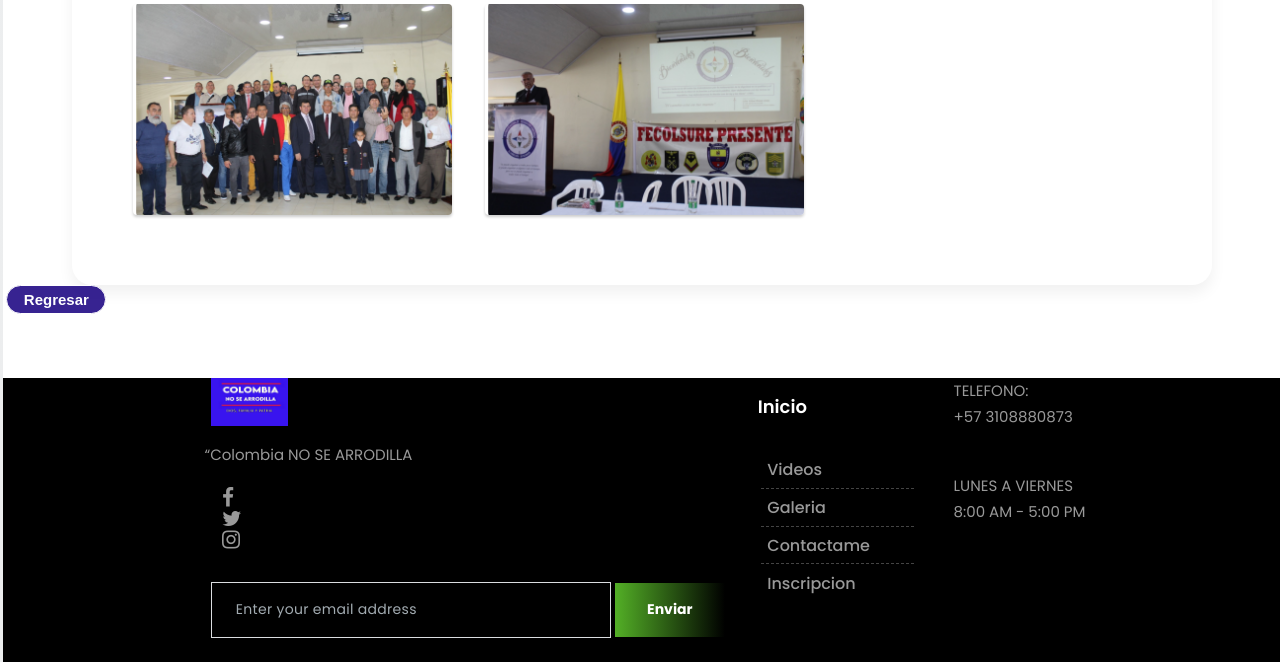
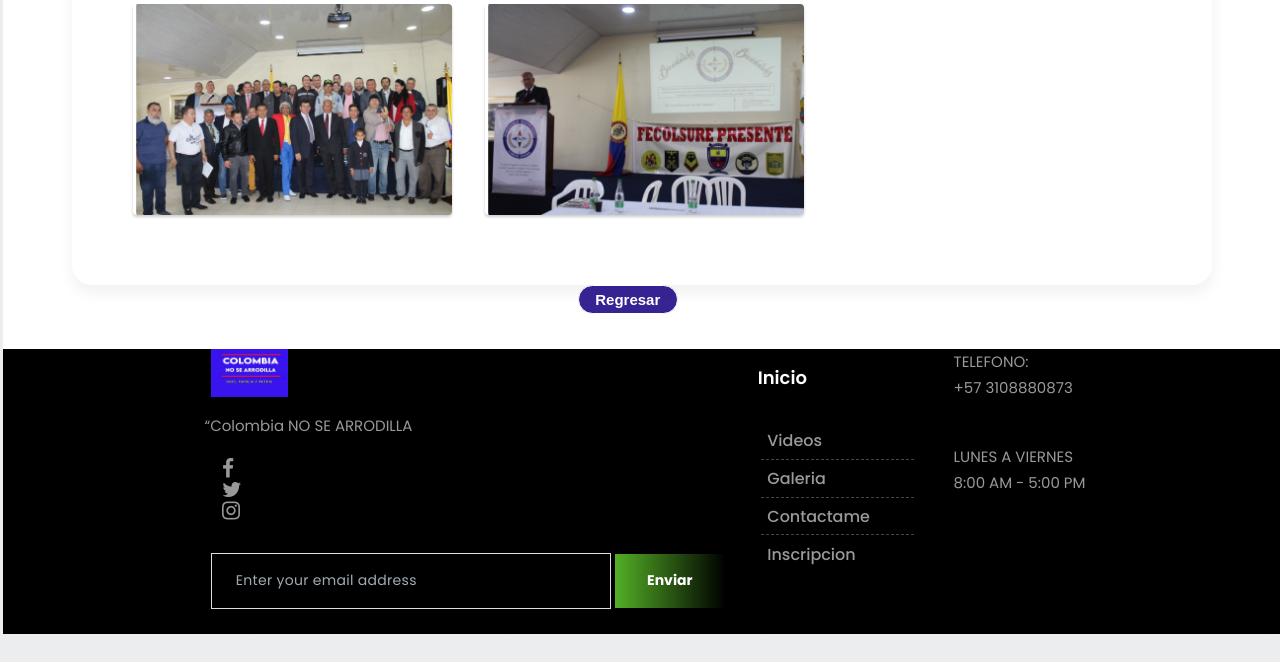
Before and after one commit to camilo7896/colombia-no-se-arrodilla, a PHP site: page /galeria2.html in a window 1280 px wide. Shown: the part 1114-1776 px from the top of the page. Run offline with PHP 8.4, Linux system fonts and the light colour scheme.

Commit message:
Update style.css

```diff
--- a/style.css
+++ b/style.css
@@ -1734,8 +1734,11 @@ hr.invis3 {
 
 
 .boton_personalizado{
+    position: absolute;
+    left: 45%;
+
     max-width: 100%;
-    justify-content:;
+    justify-content:center;
     text-align: center;
     text-decoration: none;
     padding: 5px;
@@ -1746,6 +1749,7 @@ hr.invis3 {
     border-radius: 30px;
     border: 1px solid #ffffff;
     width: 100px;
+
   }
   .contenedornew{
       width: 100%;
```
